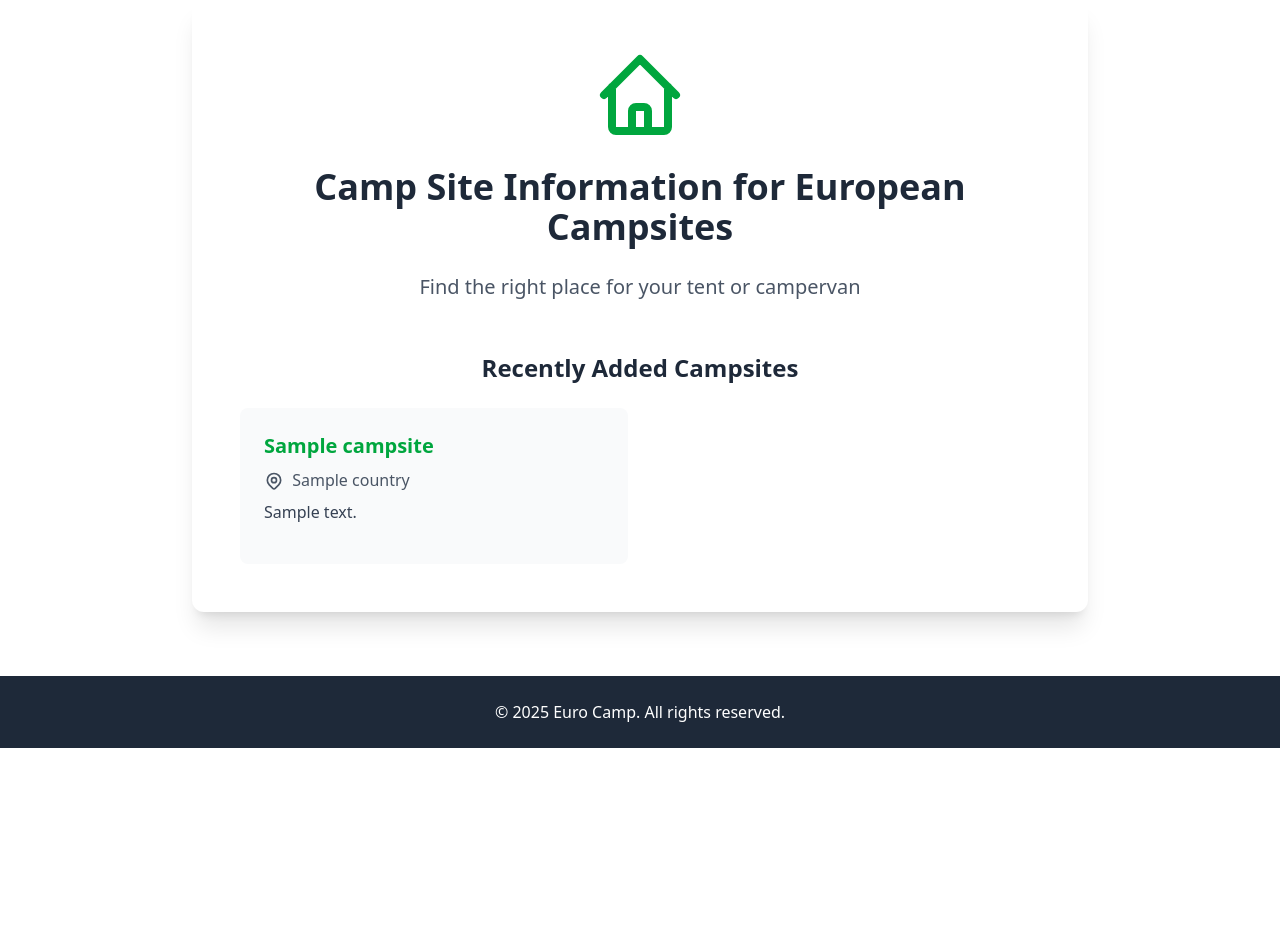
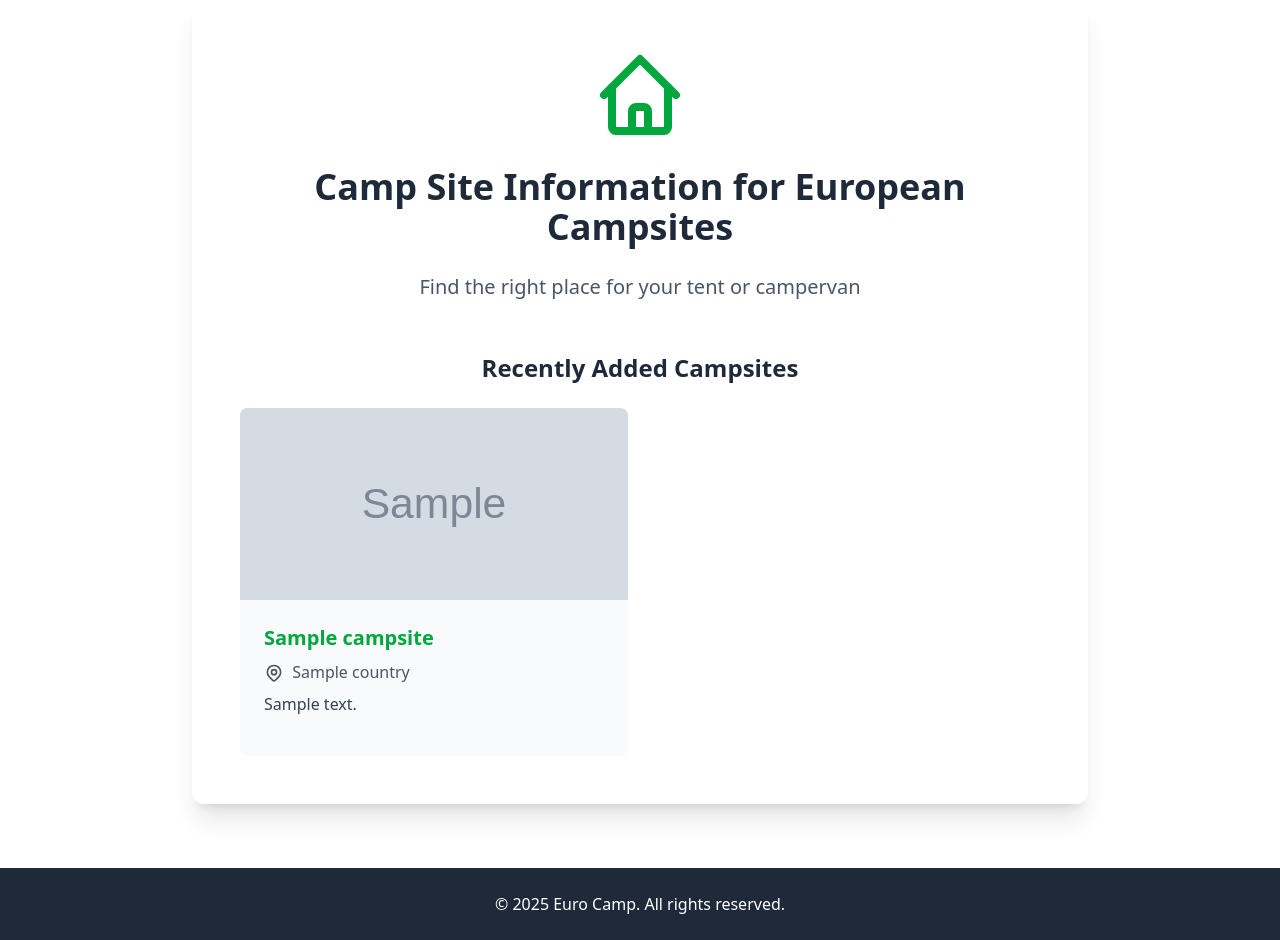
Before and after one commit to Spondycode/euro-camp, a Django app: template templates/home.html in a window 1280 px wide. Shown: the part 157-1097 px from the top of the page. Before the commit the page ends 905 px from the top, so only its background shows below. Run offline with Django 5.2, Linux system fonts and the light colour scheme; the template is opened without the code that fills it: most values are stand-ins (such as "Sample title", 1, 10 or a date in 2020); grey boxes marked "Sample" are stand-in pictures; style sheets or scripts are compiled from the project's sources.

Commit message:
ui: add campsite images to home page recent campsites display

```diff
--- a/templates/home.html
+++ b/templates/home.html
@@ -55,7 +55,19 @@
                 <h3 class="text-2xl font-bold text-gray-800 mb-6">Recently Added Campsites</h3>
                 <div class="grid grid-cols-1 md:grid-cols-2 gap-6">
                     {% for campsite in recent_campsites %}
-                    <div class="bg-gray-50 rounded-lg p-6 text-left hover:shadow-lg transition">
+                    <div class="bg-gray-50 rounded-lg overflow-hidden text-left hover:shadow-lg transition">
+                        {% if campsite.image_url %}
+                        <div class="h-48 w-full overflow-hidden bg-gray-200">
+                            <img src="{{ campsite.image_url }}" alt="{{ campsite.name }}" class="w-full h-full object-cover">
+                        </div>
+                        {% else %}
+                        <div class="h-48 w-full bg-gradient-to-br from-green-400 to-green-600 flex items-center justify-center">
+                            <svg class="w-20 h-20 text-white opacity-50" fill="currentColor" viewBox="0 0 20 20">
+                                <path fill-rule="evenodd" d="M4 3a2 2 0 00-2 2v10a2 2 0 002 2h12a2 2 0 002-2V5a2 2 0 00-2-2H4zm12 12H4l4-8 3 6 2-4 3 6z" clip-rule="evenodd"></path>
+                            </svg>
+                        </div>
+                        {% endif %}
+                        <div class="p-6">
                             <h4 class="text-xl font-bold text-green-600 mb-2">{{ campsite.name }}</h4>
                             <p class="text-gray-600 mb-2">
                                 <svg class="inline-block w-5 h-5 mr-1" fill="none" stroke="currentColor" viewBox="0 0 24 24">
@@ -70,6 +82,7 @@
                                 View Details
                             </a>
                             {% endif %}
+                        </div>
                     </div>
                     {% endfor %}
                 </div>
```
Lines whose indentation alone changed are shown as unchanged.
